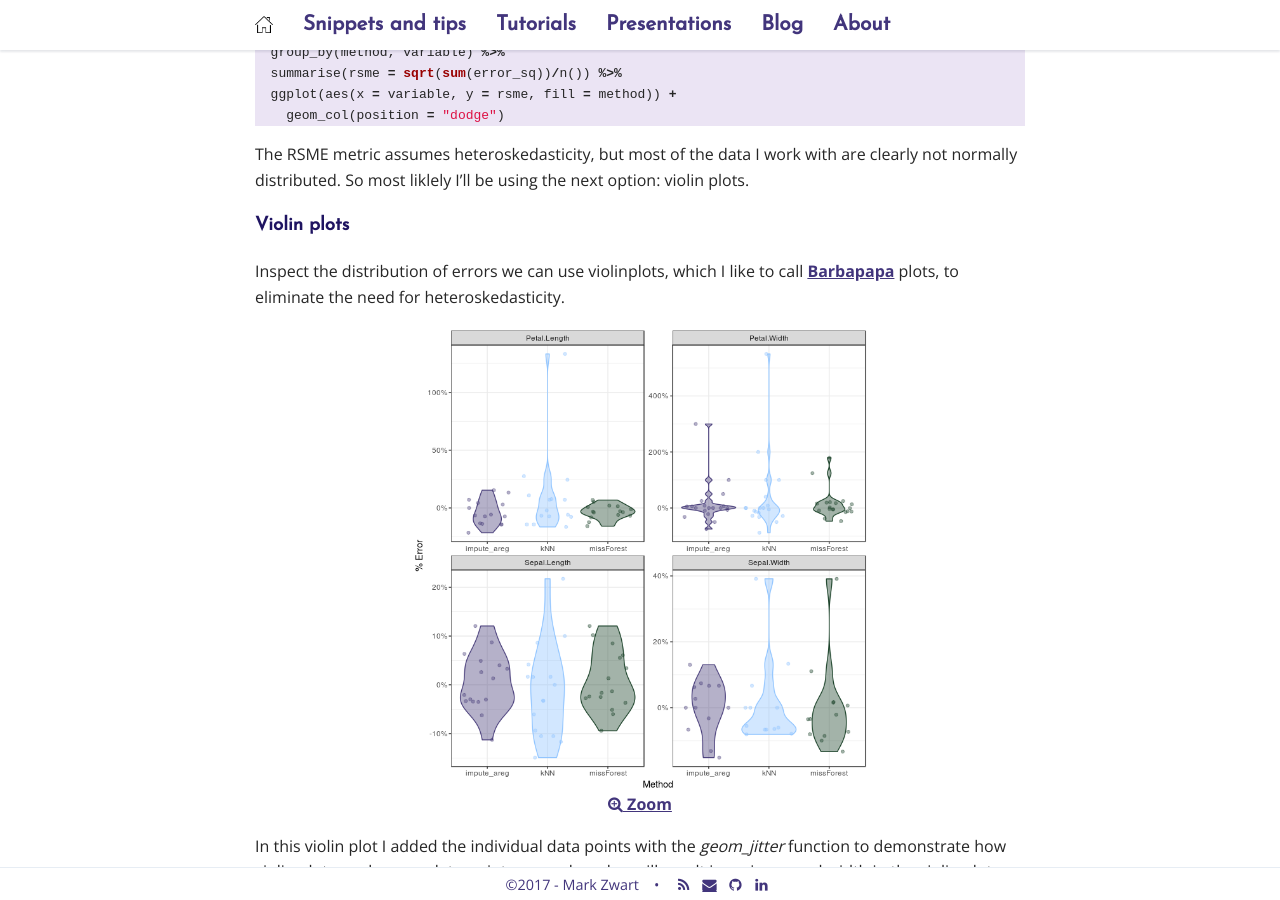
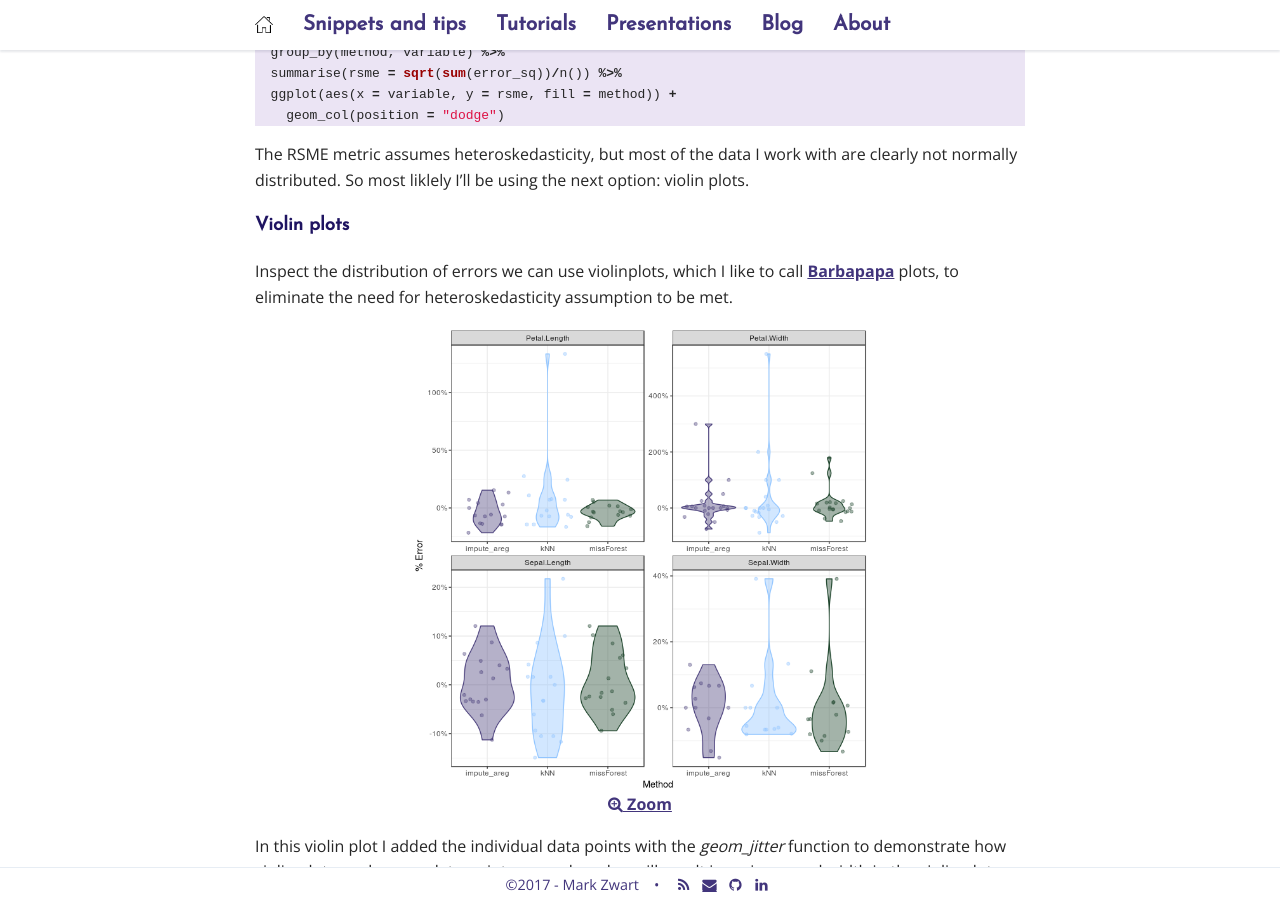
Before and after one commit to mark-me/mark-me.github.io, a Jekyll site: the page built from _pages/tutorials/impute-missings/impute-missings.md, in a window 1280 px wide and 900 px high, scrolled down 7264 px. Built offline with Jekyll 4.4.1, drawn with Linux system fonts in a browser that asks for light colours; nearby versions of some CDN libraries; comment, search, counter and statistics services are not loaded.

Commit message:
Update impute-missings.md

```diff
--- a/_pages/tutorials/impute-missings/impute-missings.md
+++ b/_pages/tutorials/impute-missings/impute-missings.md
@@ -255,7 +255,7 @@ The RSME metric assumes heteroskedasticity, but most of the data I work with are
 
 ### Violin plots
 
-Inspect the distribution of errors we can use violinplots, which I like to call [Barbapapa](https://www.youtube.com/watch?v=4YTxfs-Tuaw) plots, to eliminate the need for heteroskedasticity.
+Inspect the distribution of errors we can use violinplots, which I like to call [Barbapapa](https://www.youtube.com/watch?v=4YTxfs-Tuaw) plots, to eliminate the need for heteroskedasticity assumption to be met.
 {:refdef: style="text-align: center;"}
 <a href="/_pages/tutorials/impute-missings/evaluate-imputations-numerical-violin.png" target="_blank">
 <img src="/_pages/tutorials/impute-missings/evaluate-imputations-numerical-violin.png" alt="" width="459" height="466" align="center"/>
```
